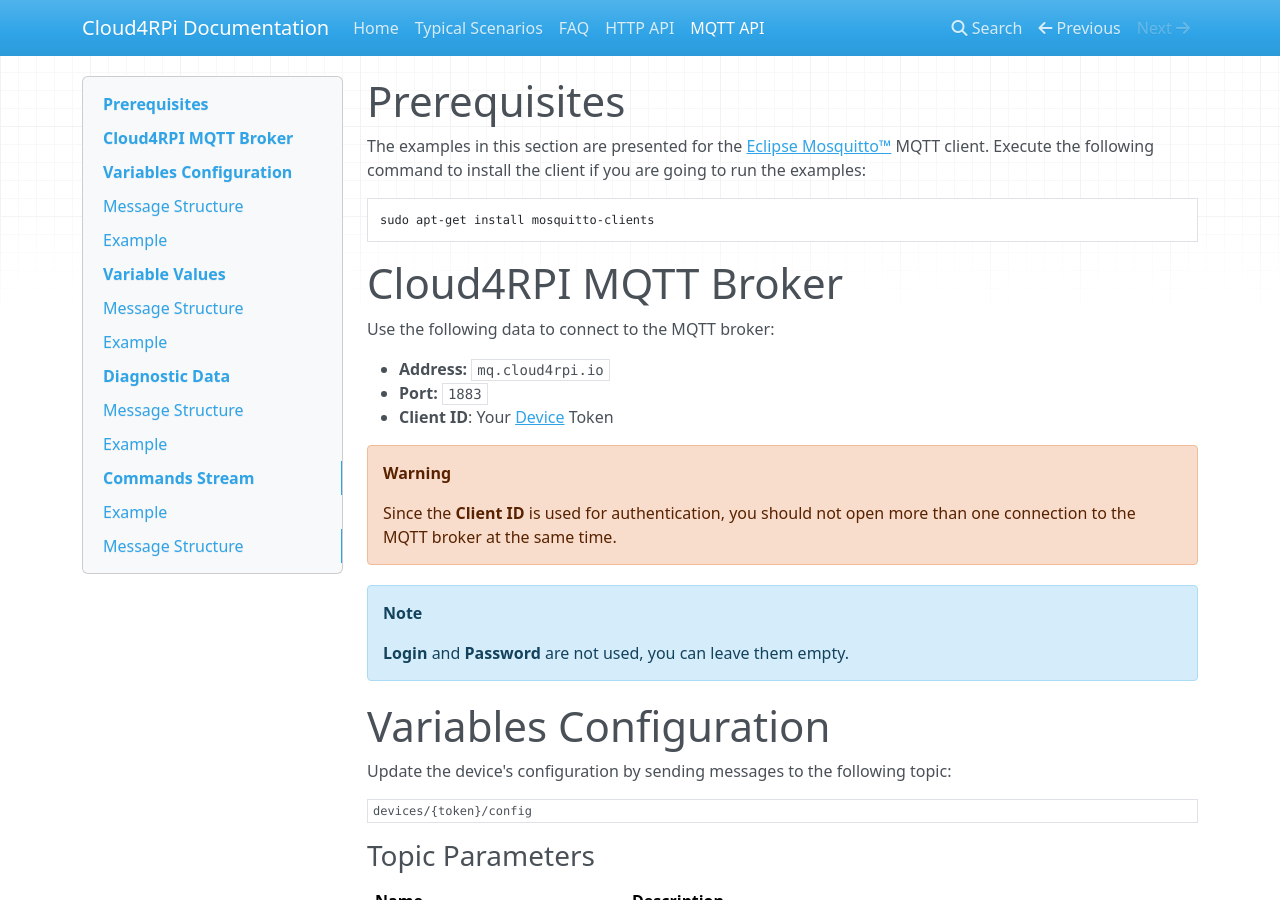
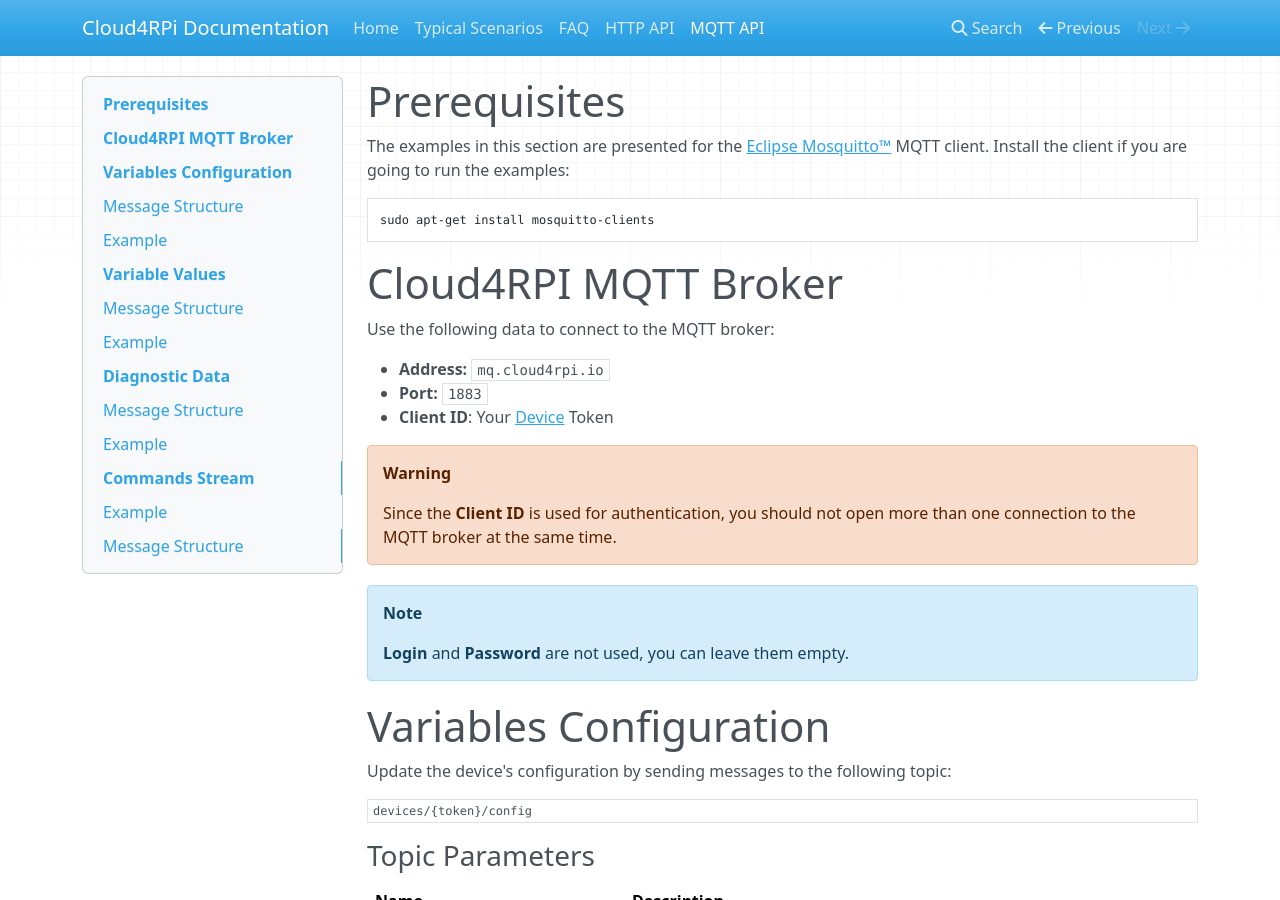
Before and after one commit to cloud4rpi/docs, an MkDocs documentation site: the page built from docs/mqtt_api.md, in a window 1280 px wide and 900 px high. Built offline with MkDocs 1.6.1, drawn with Linux system fonts in a browser that asks for light colours; nearby versions of some CDN libraries; old or Windows-style settings are respelled for this version of MkDocs.

Commit message:
less wordy

````diff
--- a/docs/mqtt_api.md
+++ b/docs/mqtt_api.md
@@ -1,6 +1,6 @@
 # Prerequisites
 
-The examples in this section are presented for the [Eclipse Mosquitto™](https://mosquitto.org/) MQTT client. Execute the following command to install the client if you are going to run the examples:
+The examples in this section are presented for the [Eclipse Mosquitto™](https://mosquitto.org/) MQTT client. Install the client if you are going to run the examples:
 
 ```bash
 sudo apt-get install mosquitto-clients
````
